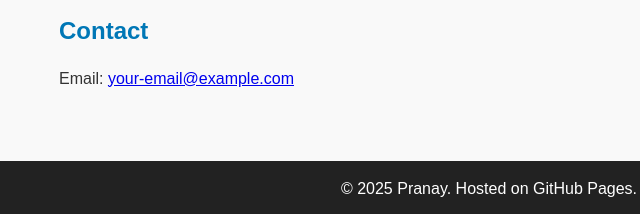
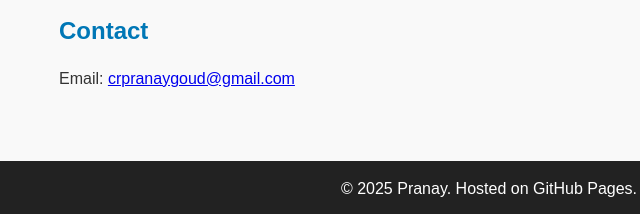
Before and after one commit to Pranaycr/gh-pages-site, a plain HTML site: page index.html in a window 1280 px wide. Shown: the part 751-965 px from the top of the page, 151-791 px from the left. Drawn offline with Linux system fonts and the light colour scheme.

Commit message:
Updated site with portfolio template

```diff
--- a/index.html
+++ b/index.html
@@ -43,7 +43,7 @@
 
   <section id="contact" class="content-section">
     <h2>Contact</h2>
-    <p>Email: <a href="mailto:crpranaygoud@gmail.com">your-email@example.com</a></p>
+    <p>Email: <a href="mailto:crpranaygoud@gmail.com">crpranaygoud@gmail.com</a></p>
   </section>
 
   <footer>
```
